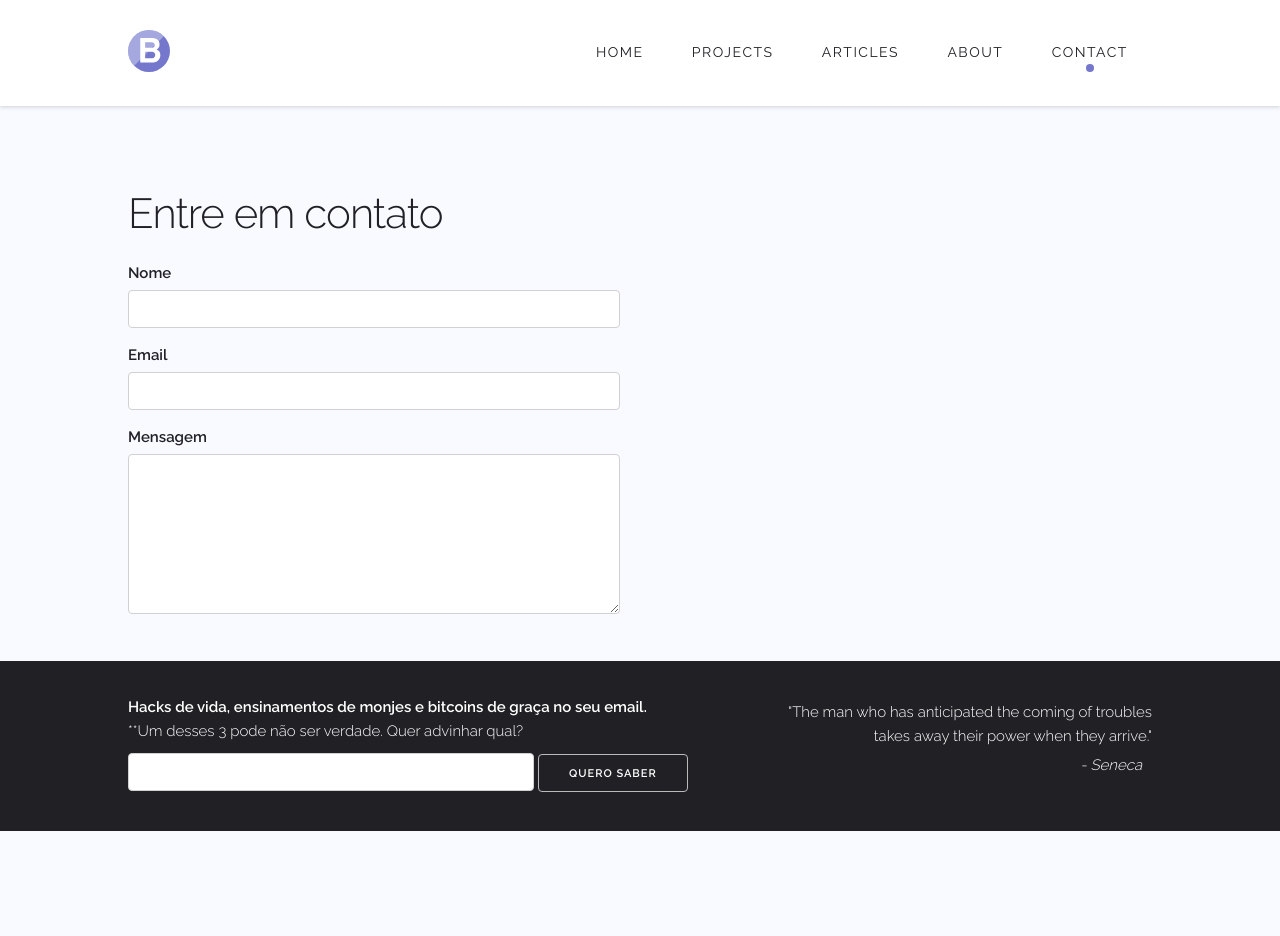
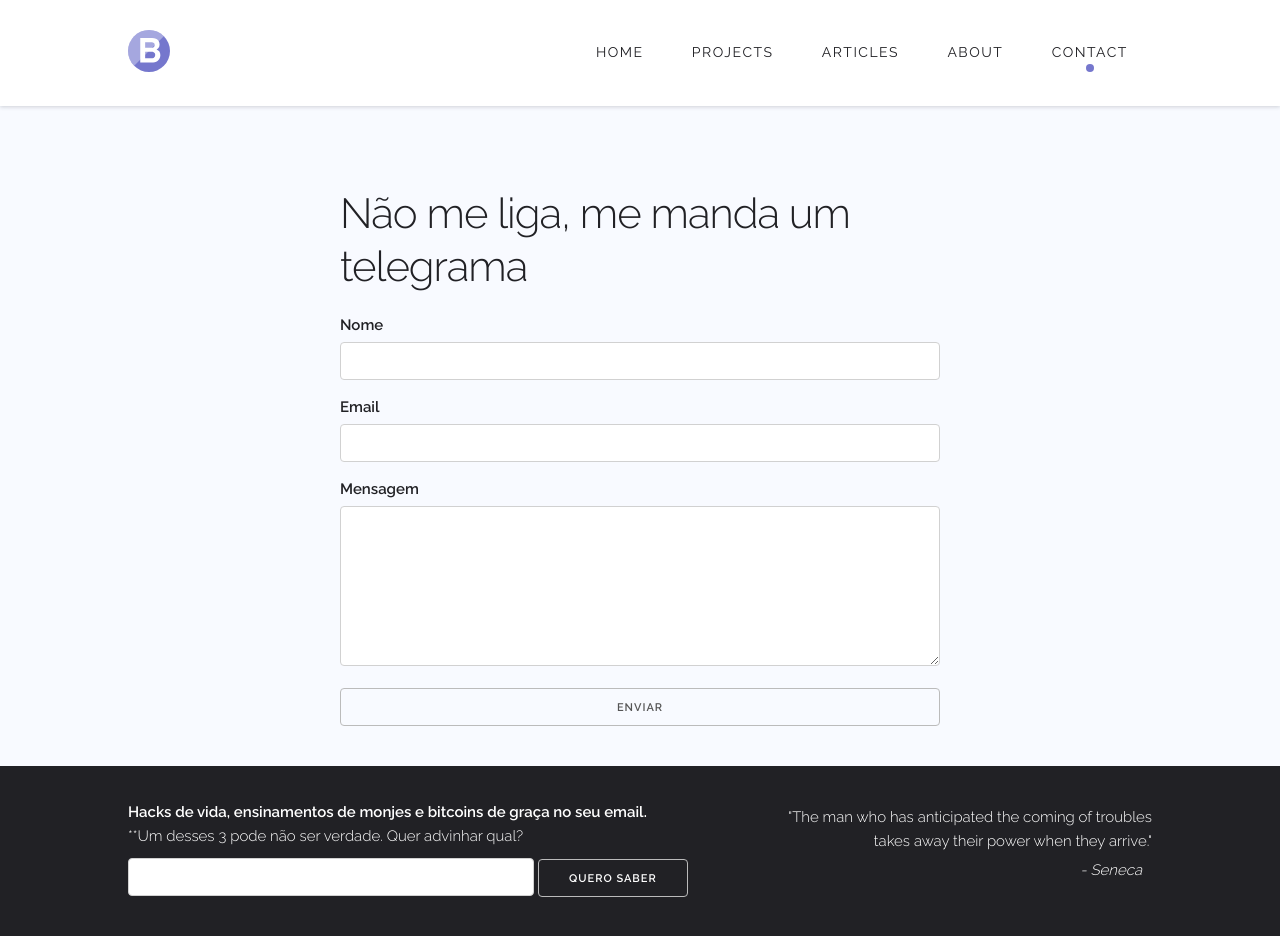
Before and after one commit to betodasilva/betodasilva.github.io, a Jekyll site: the page built from contact.html, in a window 1280 px wide. Built offline with Jekyll 4.4.1, drawn with Linux system fonts in a browser that asks for light colours; before the commit the page ends 900 px from its top, so only the background shows below that.

Commit message:
Update contact page layout

```diff
--- a/contact.html
+++ b/contact.html
@@ -5,10 +5,16 @@ weight: 5
 ---
 <div class="container">
 <section class="contact first-sec no-wrapper">
-  <h2 class="contact-title">Entre em contato</h2>
+    <div class="about-me">
+            <h2 class="contact-title">
+                    Não me liga, me manda um telegrama
+                  </h2>
+    </div>
+
   <div class="row row-contact">
 
-      <div class="one-half column">
+      <div class="twelve columns">
+          <div class="about-me">
                 <form action="" class="form">
                     <label for="name">Nome</label>
                     <input type="text" id="name">
@@ -16,7 +22,10 @@ weight: 5
                     <input type="email" id="email">
                     <label for="message">Mensagem</label>
                     <textarea id="message" cols="30" rows="40"></textarea>
+                    <input type="submit" value="Enviar">
                 </form>
+          </div>
+
       </div>
 
   </div>
```
Lines whose indentation alone changed are shown as unchanged.
